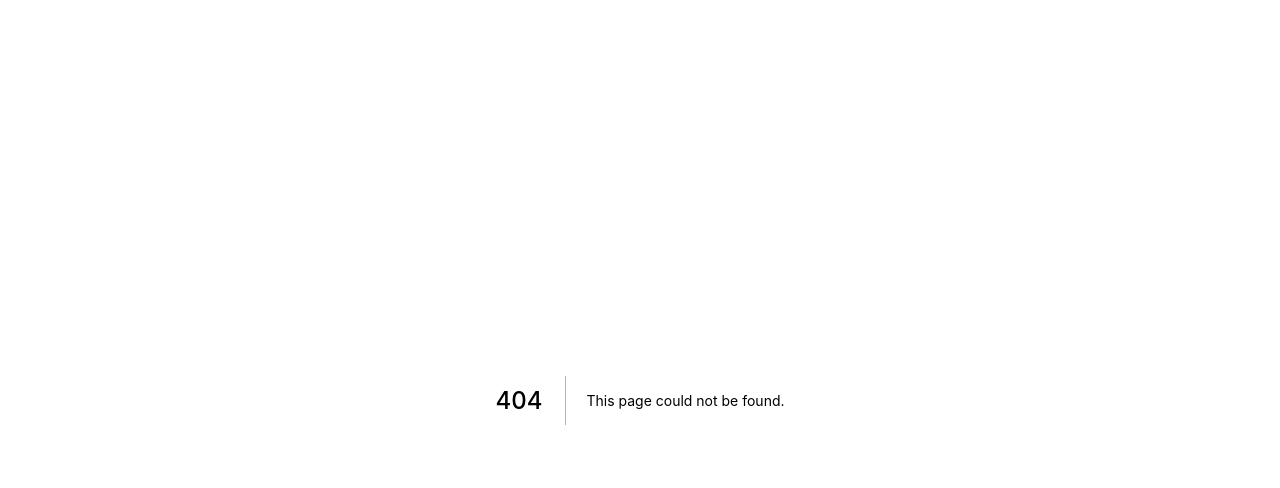
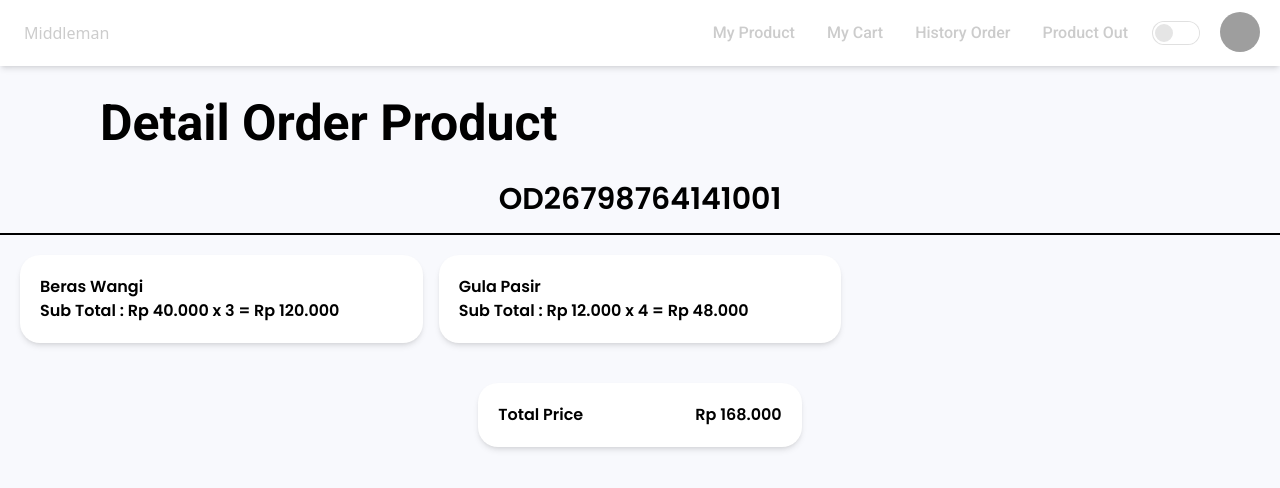
Before and after one commit to mirzavic4869/middleman, a Next.js app: page /toko/detail_order in a window 1280 px wide. Before the commit this address had no page. Shown: the top 488 px of the page. Built offline with nearby package versions, Linux system fonts and the light colour scheme; grey boxes are pictures that could not be loaded.

Commit message:
styling detail order page

```diff
--- /dev/null
+++ b/pages/toko/detail_order.jsx
@@ -0,0 +1,44 @@
+import React from "react";
+import Navbar from "../../components/Navbar";
+
+function Detail_order() {
+	return (
+		<div className="bg-[#F8F9FD] h-screen">
+			<Navbar />
+			<div>
+				<h1 className="text-black font-Roboto font-semibold text-[30px] p-5 text-center md:text-[50px] lg:text-left lg:ml-20">
+					Detail Order Product
+				</h1>
+			</div>
+			<div className="text-black font-Poppins font-semibold">
+				<p className="border-b-2 pb-4 border-black mx-auto text-center text-xl md:text-2xl lg:text-3xl">
+					OD26798764141001
+				</p>
+			</div>
+			<div className="p-5 gap-4 grid grid-flow-row auto-rows-max grid-cols-1 md:grid-cols-2 lg:grid-cols-3">
+				<div className="w-auto h-auto bg-white rounded-[20px] shadow-md font-Poppins font-semibold p-5 text-black">
+					<p>Beras Wangi</p>
+					<p>Sub Total : Rp 40.000 x 3 = Rp 120.000</p>
+				</div>
+				<div className="w-auto h-auto bg-white rounded-[20px] shadow-md font-Poppins font-semibold p-5 text-black">
+					<p>Gula Pasir</p>
+					<p>Sub Total : Rp 12.000 x 4 = Rp 48.000</p>
+				</div>
+			</div>
+			<div className="p-5 flex justify-center">
+				<div className="w-auto h-auto  bg-white rounded-[20px] shadow-md font-Poppins font-semibold p-5 text-black flex">
+					<p>Total Price</p>
+					<p className="ml-28">Rp 168.000</p>
+					{/* <button className="mx-3 p-3 bg-[#1DB468] text-white rounded-[10px]">
+						Accept
+					</button>
+					<button className="p-3 bg-[#1DB468] text-white rounded-[10px]">
+						Done
+					</button> */}
+				</div>
+			</div>
+		</div>
+	);
+}
+
+export default Detail_order;
```
